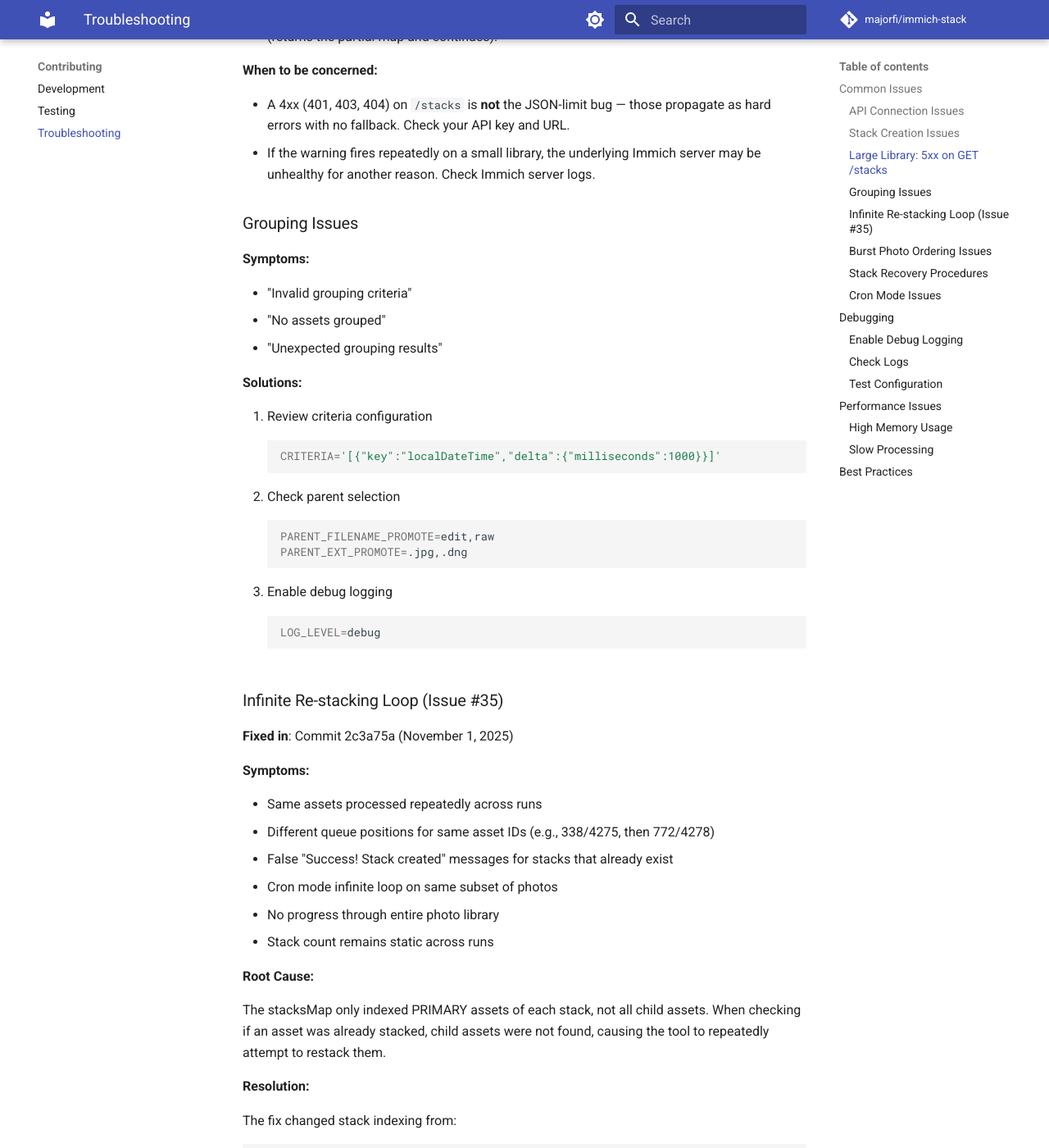
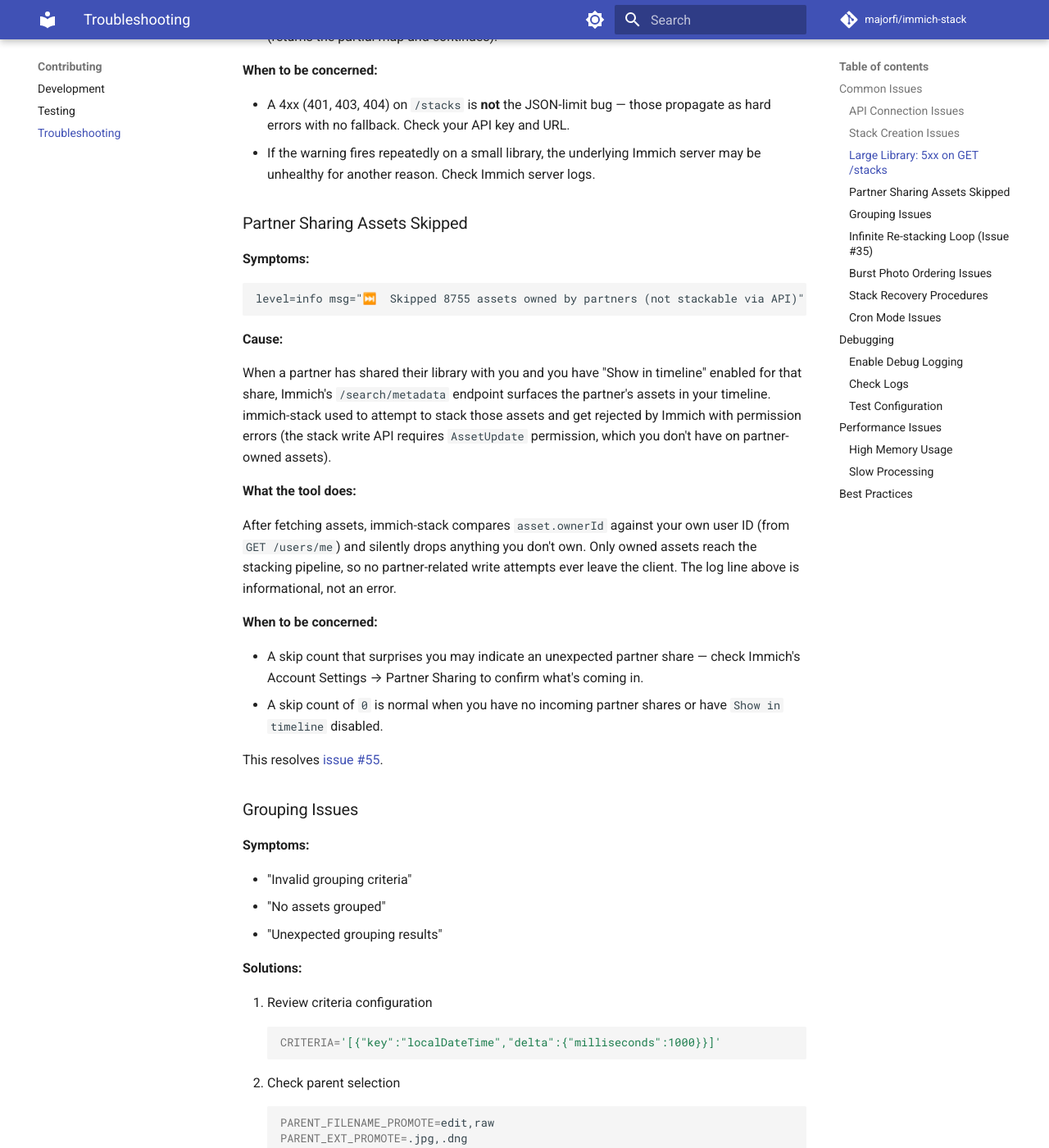
Before and after one commit to Majorfi/immich-stack, an MkDocs documentation site: the page built from docs/troubleshooting.md, in a window 1280 px wide and 1400 px high, scrolled down 2346 px. Shown: the whole window at 82% size. Built offline with MkDocs 1.6.1 and Material for MkDocs 9.7.7, drawn with Linux system fonts in a browser that asks for light colours; comment, search, counter and statistics services are not loaded.

Commit message:
document partner sharing skip behavior
Added troubleshooting section explaining why partner-shared assets are skipped during operations. Helps users understand the skip message, when it's normal vs concerning, and how to verify their partner sharing settings.

Scope: docs
Change-Type: docs

````diff
--- a/docs/troubleshooting.md
+++ b/docs/troubleshooting.md
@@ -97,6 +97,38 @@
   hard errors with no fallback. Check your API key and URL.
 - If the warning fires repeatedly on a small library, the underlying Immich server may be
   unhealthy for another reason. Check Immich server logs.
+
+### Partner Sharing Assets Skipped
+
+**Symptoms:**
+
+```
+level=info msg="⏭️  Skipped 8755 assets owned by partners (not stackable via API)"
+```
+
+**Cause:**
+
+When a partner has shared their library with you and you have "Show in timeline" enabled
+for that share, Immich's `/search/metadata` endpoint surfaces the partner's assets in your
+timeline. immich-stack used to attempt to stack those assets and get rejected by Immich with
+permission errors (the stack write API requires `AssetUpdate` permission, which you don't
+have on partner-owned assets).
+
+**What the tool does:**
+
+After fetching assets, immich-stack compares `asset.ownerId` against your own user ID (from
+`GET /users/me`) and silently drops anything you don't own. Only owned assets reach the
+stacking pipeline, so no partner-related write attempts ever leave the client. The log line
+above is informational, not an error.
+
+**When to be concerned:**
+
+- A skip count that surprises you may indicate an unexpected partner share — check Immich's
+  Account Settings → Partner Sharing to confirm what's coming in.
+- A skip count of `0` is normal when you have no incoming partner shares or have `Show in
+timeline` disabled.
+
+This resolves [issue #55](https://github.com/Majorfi/immich-stack/issues/55).
 
 ### Grouping Issues
 
````
